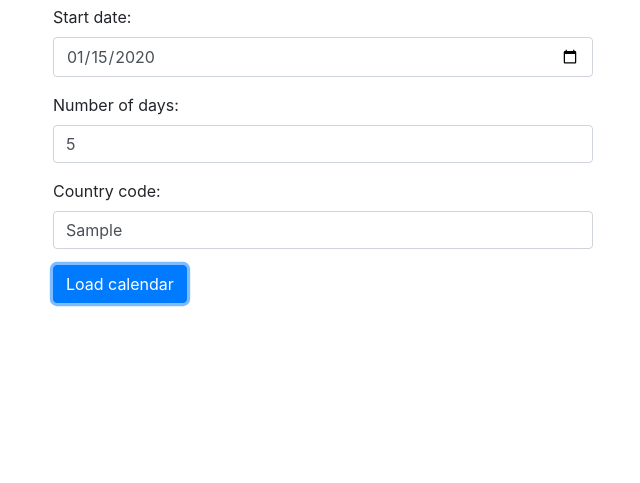
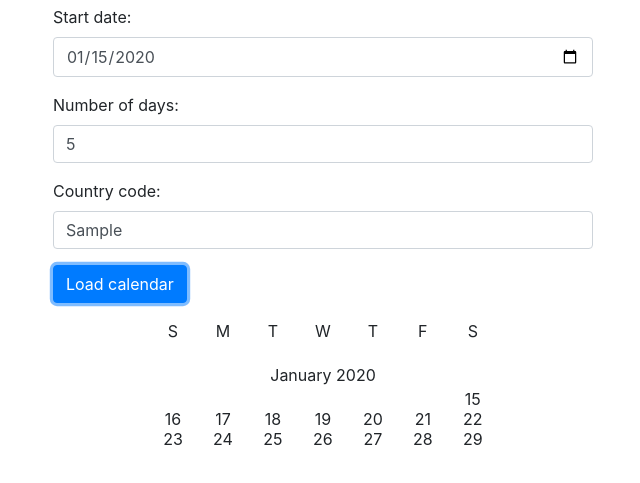
Before and after one commit to jmacboy/number8-codingtest, a plain HTML site: page index.html in a window 1280 px wide. Both pictures are taken after typing "2020-01-15", "5", "Sample" into the empty fields and a click on the input "Load calendar". Shown: the part 113-596 px from the top of the page, without its empty margins (317-957 px from the left). Drawn offline with Linux system fonts and the light colour scheme.

Commit message:
month list in construction added

```diff
--- a/css/styles.css
+++ b/css/styles.css
@@ -1,3 +1,21 @@
 #mainContainer{
     margin-top: 30px;
 }
+.month{
+    margin-bottom: 20px;
+}
+.week{
+    overflow: hidden;
+    margin-bottom: 20px;
+}
+.week div{
+    float:left;
+    width:14.28%;
+    text-align: center;
+}
+.monthHeader{
+    text-align: center;
+}
+.day{
+    height: 20px;
+}
--- a/index.html
+++ b/index.html
@@ -35,9 +35,16 @@
                     </div>
                 </div>
             </div>
+            <div class="row">
+                <div class="col-4 offset-4">
+                    <div id="result">
+
+                    </div>
+                </div>
+            </div>
         </div>
         <script src="js/jquery-3.3.1.min.js" type="text/javascript"></script>
-        <script src="js/popper.min.js" type="text/javascript"></script>
+
         <script src="js/bootstrap.min.js" type="text/javascript"></script>
         <script src="js/moment.js" type="text/javascript"></script>
         <script src="js/solution.js" type="text/javascript"></script>
--- a/js/solution.js
+++ b/js/solution.js
@@ -5,10 +5,10 @@ $(document).ready(function () {
         var dayNoStr = $('#txtDayNo').val().trim();
         var countryCodeStr = $('#txtCountryCode').val().trim();
         var startDate = $('#txtStartDate').val().trim();
-        var momentDate = moment(startDate,'YYYY-MM-DD');
+        var momentDate = moment(startDate, 'YYYY-MM-DD');
 
         //date validation
-        if(!momentDate.isValid()){
+        if (!momentDate.isValid()) {
             alert('A valid date must be written, valid format is yyyy-mm-dd.');
             return;
         }
@@ -21,18 +21,82 @@ $(document).ready(function () {
             alert('A valid number of days must be chosen.');
             return;
         }
-        if (dayNo == 0 || isNaN(dayNo)) {
+        if (dayNo <= 0 || isNaN(dayNo)) {
             alert('A valid number of days must be chosen.');
             return;
         }
 
         //countryCode validation
-        if(!countryCodeStr){
+        if (!countryCodeStr) {
             alert('A valid Country code must be written');
             return;
         }
-        console.log(countryCodeStr)
-        console.log(dayNo);
-        console.log(momentDate);
+        console.log("country code: " + countryCodeStr);
+        console.log("days: " + dayNo);
+        console.log("old date: ");
+        console.log(momentDate.toString());
+        buildCalendar(momentDate, dayNo);
     });
 });
+function buildCalendar(startDate, days) {
+    var endDate = startDate.clone().add(days, 'd');
+    var monthList = getAllMonths(startDate, endDate);
+    console.log('new date');
+    console.log(endDate.toString());
+    console.log("Month diff: ");
+    console.log(monthList);
+    var html = '<div class="week"><div>S</div><div>M</div><div>T</div><div>W</div><div>T</div><div>F</div><div>S</div></div>';
+    var currentDate = startDate.clone();
+    for (var i = 0; i < monthList.length; i++) {
+        var objMonth = monthList[i];
+
+        //month header
+        html += '<div class="month">';
+        html += '<div class="monthHeader">' + objMonth.monthName + ' ' + objMonth.year + '</div>';
+
+        //padding days back
+        var dayOfWeek = currentDate.day();
+        html += '<div class="week">';
+        for (var j = 0; j < dayOfWeek; j++) {
+            html += '<div class="day disabled"></div>';
+        }
+
+        var lastWeekDay = currentDate.day();
+        while (currentDate.month() == objMonth.monthDay) {
+            html += '<div class="day';
+            var currentWeekDay = currentDate.day();
+            if (currentWeekDay == 6 || currentWeekDay == 7) {
+                html += ' weekend';
+            }
+            if(currentWeekDay==7){
+
+            }
+            html += '">' + currentDate.date() + '</div>';
+            lastWeekDay = currentDate.day();
+            currentDate.add(1, 'd');
+        }
+
+
+        //padding days front
+        dayOfWeek = lastWeekDay;
+        html += '<div class="week">';
+        for (var j = 0; j < dayOfWeek; j++) {
+            html += '<div class="day disabled"></div>';
+        }
+
+
+        html += '</div>';
+    }
+    $('#result').html(html);
+}
+function getAllMonths(dateStart, dateEnd) {
+    var monthList = [];
+
+    while (dateEnd > dateStart || dateStart.format('M') === dateEnd.format('M')) {
+        var year = dateStart.format('YYYY');
+        var month = dateStart.format('MMMM');
+        monthList.push({year: year, monthName: month, monthDay: dateStart.format('MM')});
+        dateStart.add(1, 'month');
+    }
+    return monthList;
+}
```
